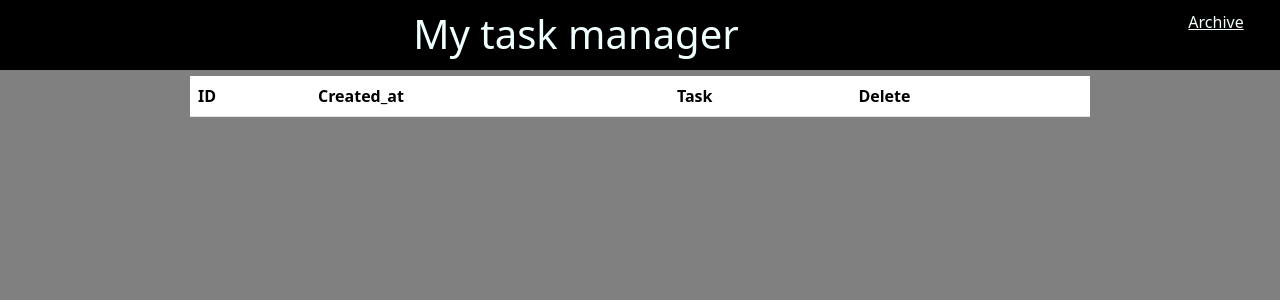
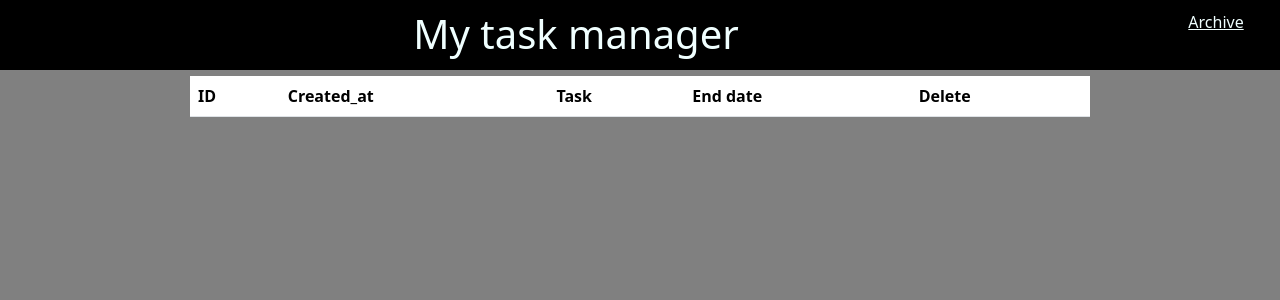
Before and after one commit to kotgreen/task_manager, a PHP site: page /archive.php in a window 1280 px wide. Shown: the top 300 px of the page. Run offline with PHP 8.4, Linux system fonts and the light colour scheme; data that the repository does not hold is empty.

Commit message:
add end_date to archive

```diff
--- a/archive.php
+++ b/archive.php
@@ -6,6 +6,7 @@
         <th>ID</th>
         <th>Created_at</th>
         <th>Task</th>
+        <th>End date</th>
         <th>Delete</th>
     </thead>
     <?php
@@ -18,6 +19,7 @@
                 <td width="20"><?= $row['id'] ?></td>
                 <td width="120"><?= $row['created_at'] ?></td>
                 <td><?= $row['task'] ?></td>
+                <td widt="20"><?= $row['end_date'] ?></td>
                 <td width="20"><a href="delete_task.php?id=<?= $row['id'] ?>"><button type="button" class="my_btn" style="color: white; background-color: #dc3545;">Delete</button></a></td>
             </tr>
         </tbody>
--- a/archive_task.php
+++ b/archive_task.php
@@ -2,8 +2,9 @@
 
 include('db_connect.php');
 
+$date = date("Y-m-d");
 $id = $_GET['id'];
-$sql = "UPDATE `tasks` SET `done` = '1' WHERE `tasks` . `id` = $id";
+$sql = "UPDATE `tasks` SET `done` = '1', `end_date` = '$date' WHERE `tasks` . `id` = $id";
 $pdo->exec($sql);
 
 header('location:index.php');
```
